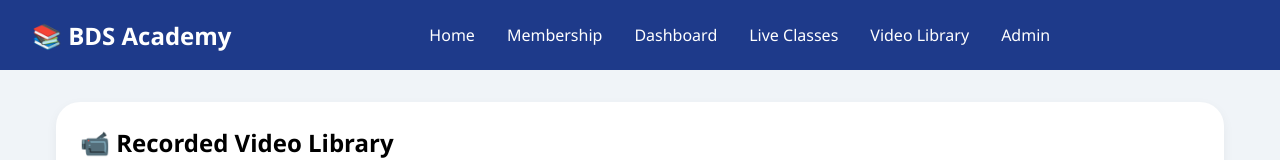
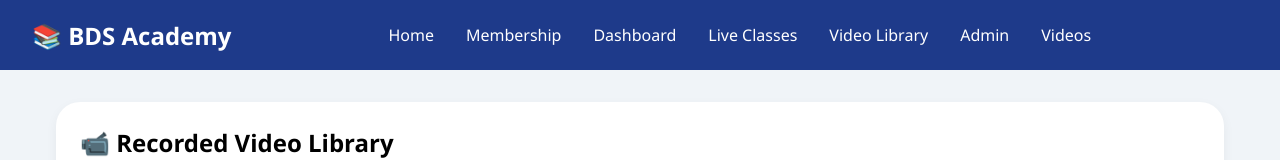
Before and after one commit to drgagan10-arch/BDS-Science-Maths-Academy-Online, a plain HTML site: page videos.html in a window 1280 px wide. Shown: the top 160 px of the page. Drawn offline with Linux system fonts and the light colour scheme; no server answers.

Commit message:
Update videos.html

```diff
--- a/videos.html
+++ b/videos.html
@@ -45,6 +45,7 @@
             <a href="live-classes.html">Live Classes</a>
             <a href="videos.html">Video Library</a>
             <a href="admin.html">Admin</a>
+            <a href="videos.html">Videos</a>
         </div>
         <div class="auth-buttons" id="authButtons"></div>
     </nav>
```
